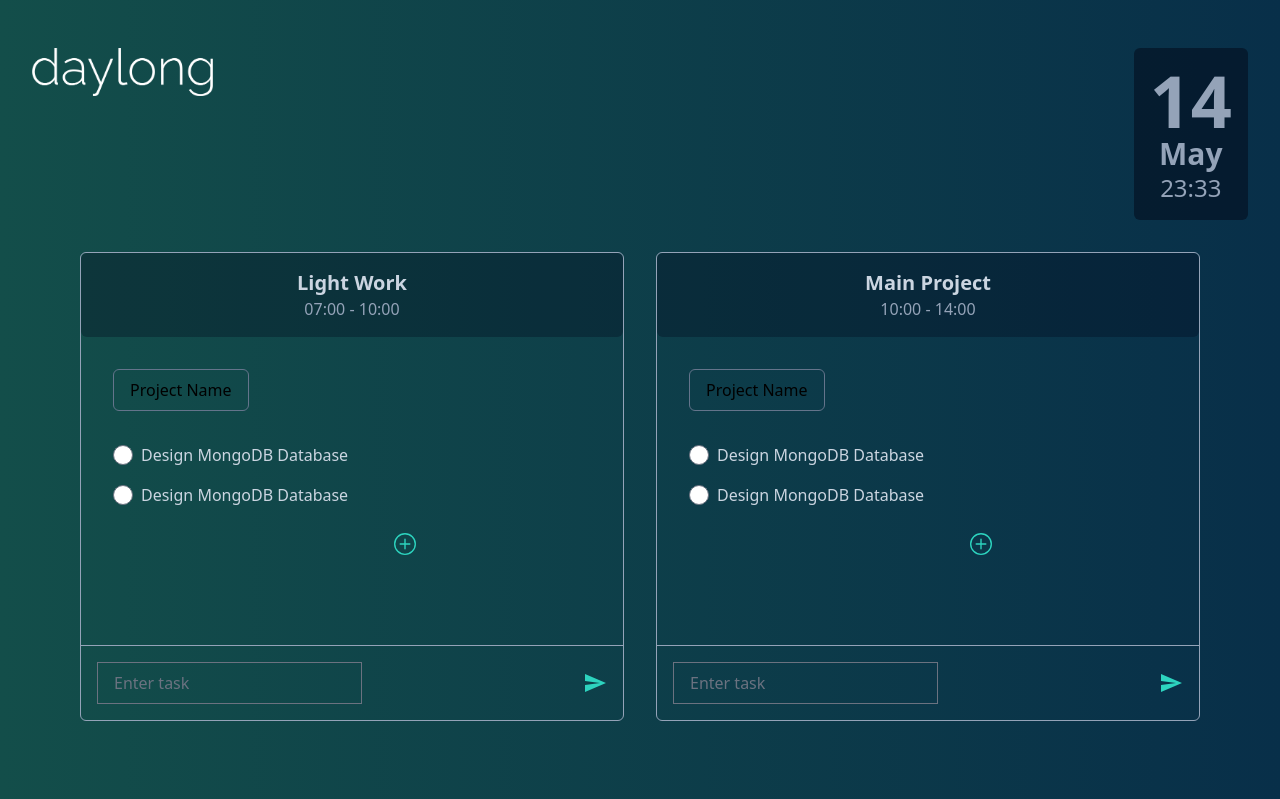
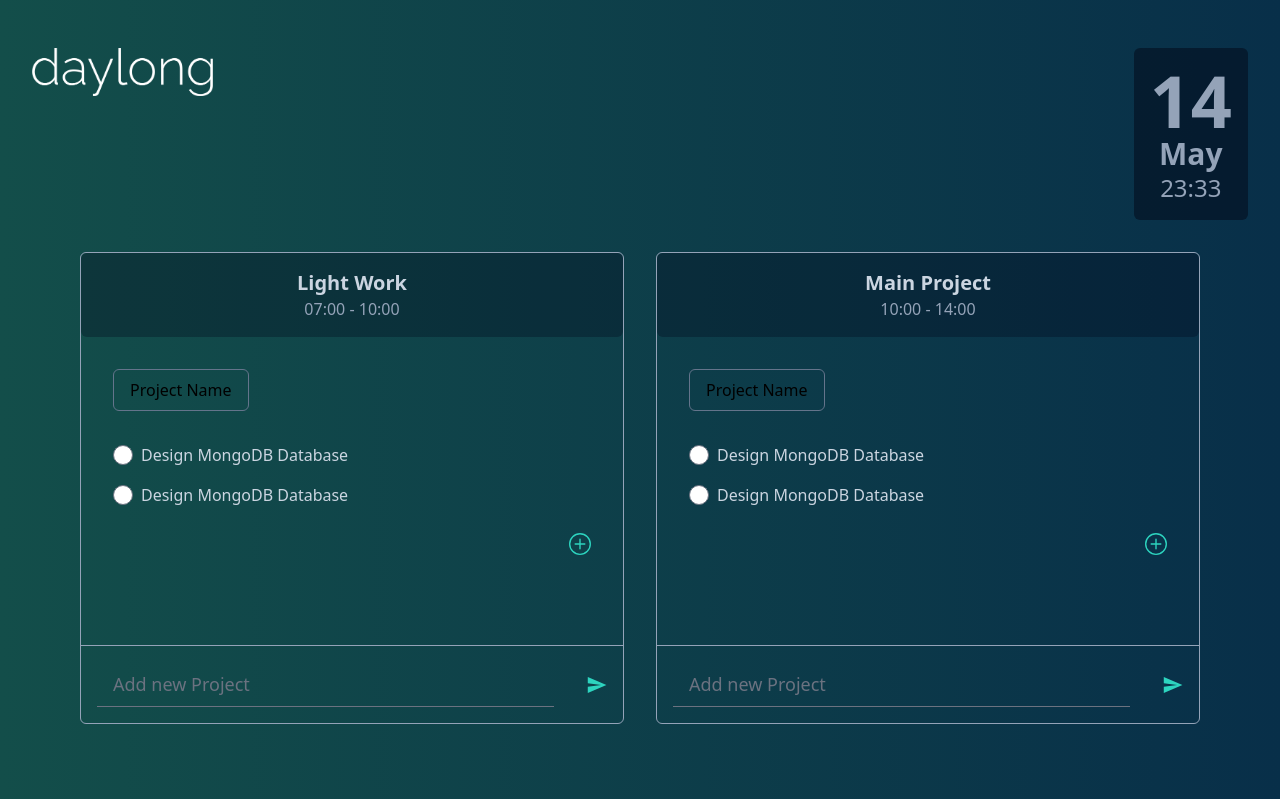
Before and after one commit to khomabhena/daylong, a Next.js app: page / in a window 1280 px wide. Shown: the top 799 px of the page. Built offline with nearby package versions, Linux system fonts and the light colour scheme.

Commit message:
Changed the add new project input

```diff
--- a/components/card.js
+++ b/components/card.js
@@ -33,8 +33,8 @@ const Card = ({data}) => {
             {listDelete && <ListDelete />}
             {list && <TaskInput />}
           </div>
-          <div className=' flex justify-between items-center px-4 mt-12 border-t border-slate-400 py-4'>
-            <input className={`text-slate-300 px-4 py-2 bg-transparent`} placeholder={'Enter task'} type="number" />
+          <div className=' flex gap-8 justify-between items-center px-4 mt-12 border-t border-slate-400 py-4'>
+            <input className={`text-slate-300 text-lg border-t-0 border-l-0 border-r-0 w-full px-4 py-2 bg-transparent`} placeholder={'Add new Project'} type="text" />
             <MdSend size={24} className=' cursor-pointer font-bold text-lg text-teal-400' />
           </div>
         </div>}
--- a/components/task-input.js
+++ b/components/task-input.js
@@ -17,7 +17,7 @@ const TaskInput = () => {
 
   return (
     <div>
-        <form className=' flex mt-4 items-center gap-4'>
+        <form className=' flex mt-4 items-center gap-4 justify-between'>
             <input className={`${input ? 'block': ' invisible'} ring-1 text-slate-300 ring-slate-400 rounded-sm px-4 py-2 bg-transparent`} placeholder={'Enter task'} type="number" />
             <BsPlusCircle onClick={openTask} size={22} className={`${!input ? 'block' : 'hidden'} cursor-pointer font-bold text-lg text-teal-400`} />
             <MdSend onClick={addTask} className={`${input ? 'block': 'hidden'} cursor-pointer font-bold text-lg text-teal-400`} size={22} />
```
